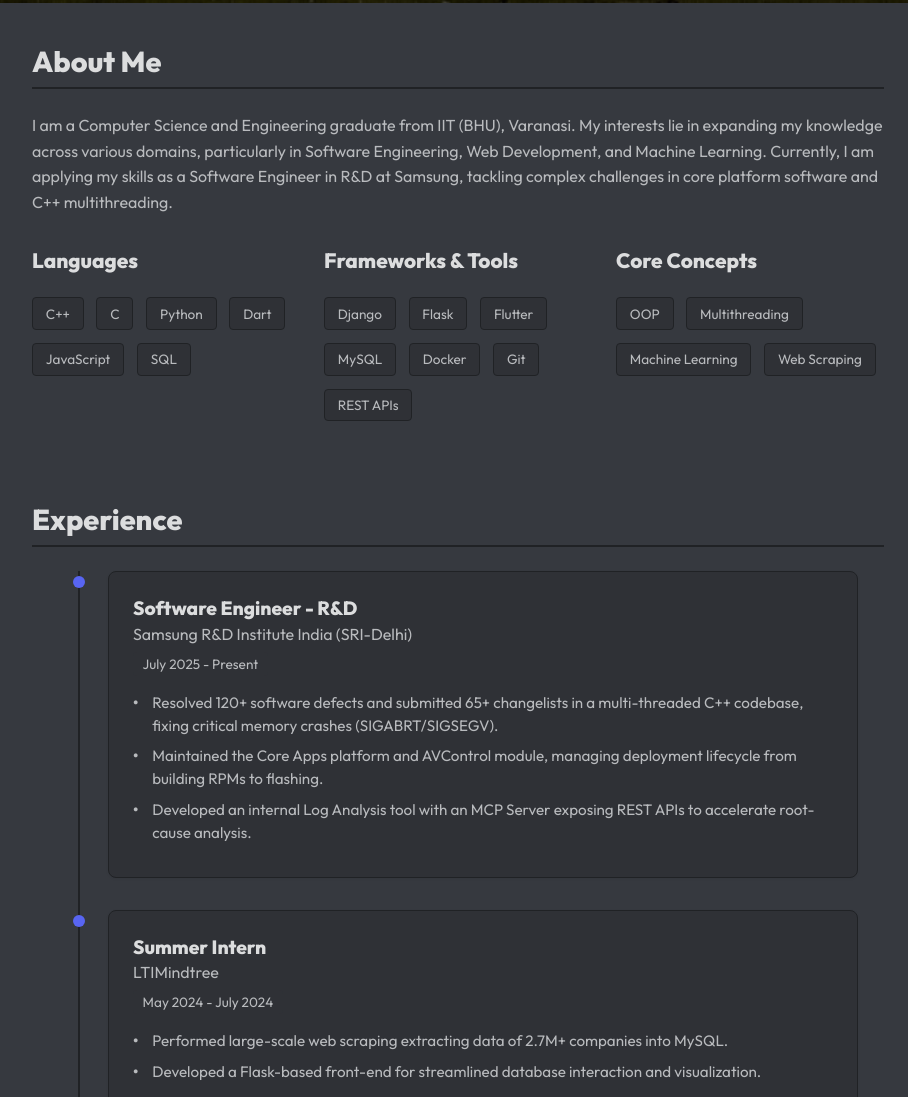
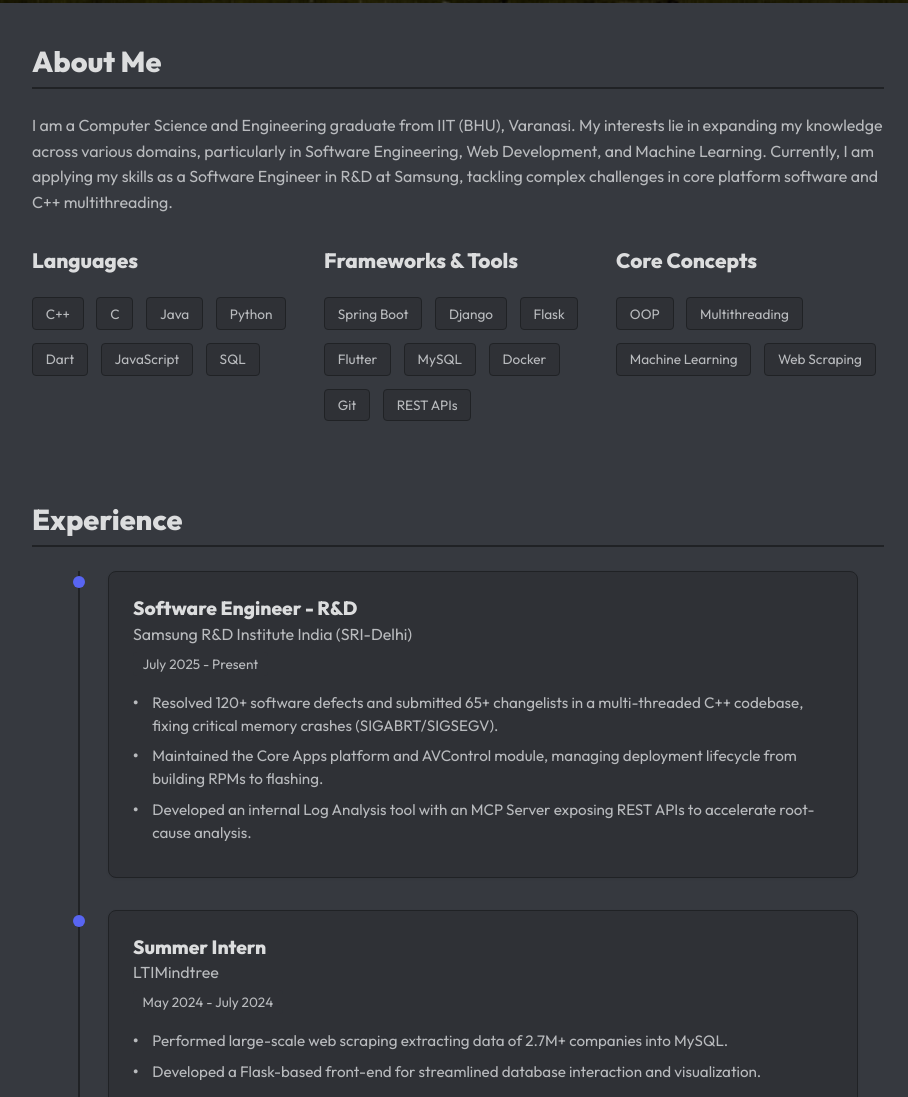
Before and after one commit to Vamp-Niklaus/portfolio, a plain HTML site: page index.html in a window 1280 px wide. Shown: the part 797-1894 px from the top of the page, without its empty margins (182-1090 px from the left). Drawn offline with Linux system fonts and the light colour scheme.

Commit message:
Add Java and Spring Boot to skills

```diff
--- a/index.html
+++ b/index.html
@@ -61,13 +61,13 @@
             <div class="skill-category">
                 <h3>Languages</h3>
                 <div class="skill-tags">
-                    <span>C++</span><span>C</span><span>Python</span><span>Dart</span><span>JavaScript</span><span>SQL</span>
+                    <span>C++</span><span>C</span><span>Java</span><span>Python</span><span>Dart</span><span>JavaScript</span><span>SQL</span>
                 </div>
             </div>
             <div class="skill-category">
                 <h3>Frameworks & Tools</h3>
                 <div class="skill-tags">
-                    <span>Django</span><span>Flask</span><span>Flutter</span><span>MySQL</span><span>Docker</span><span>Git</span><span>REST APIs</span>
+                    <span>Spring Boot</span><span>Django</span><span>Flask</span><span>Flutter</span><span>MySQL</span><span>Docker</span><span>Git</span><span>REST APIs</span>
                 </div>
             </div>
             <div class="skill-category">
```
